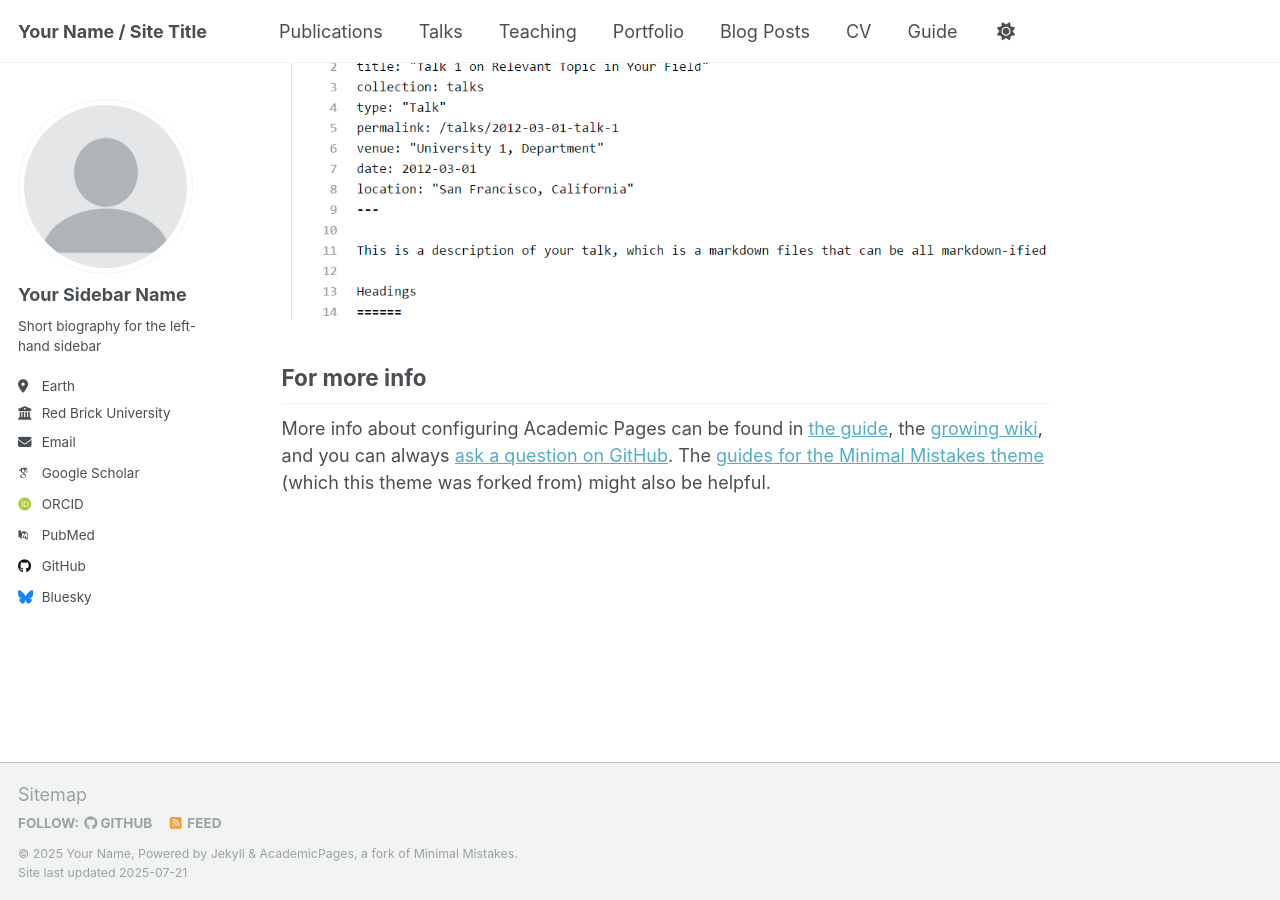
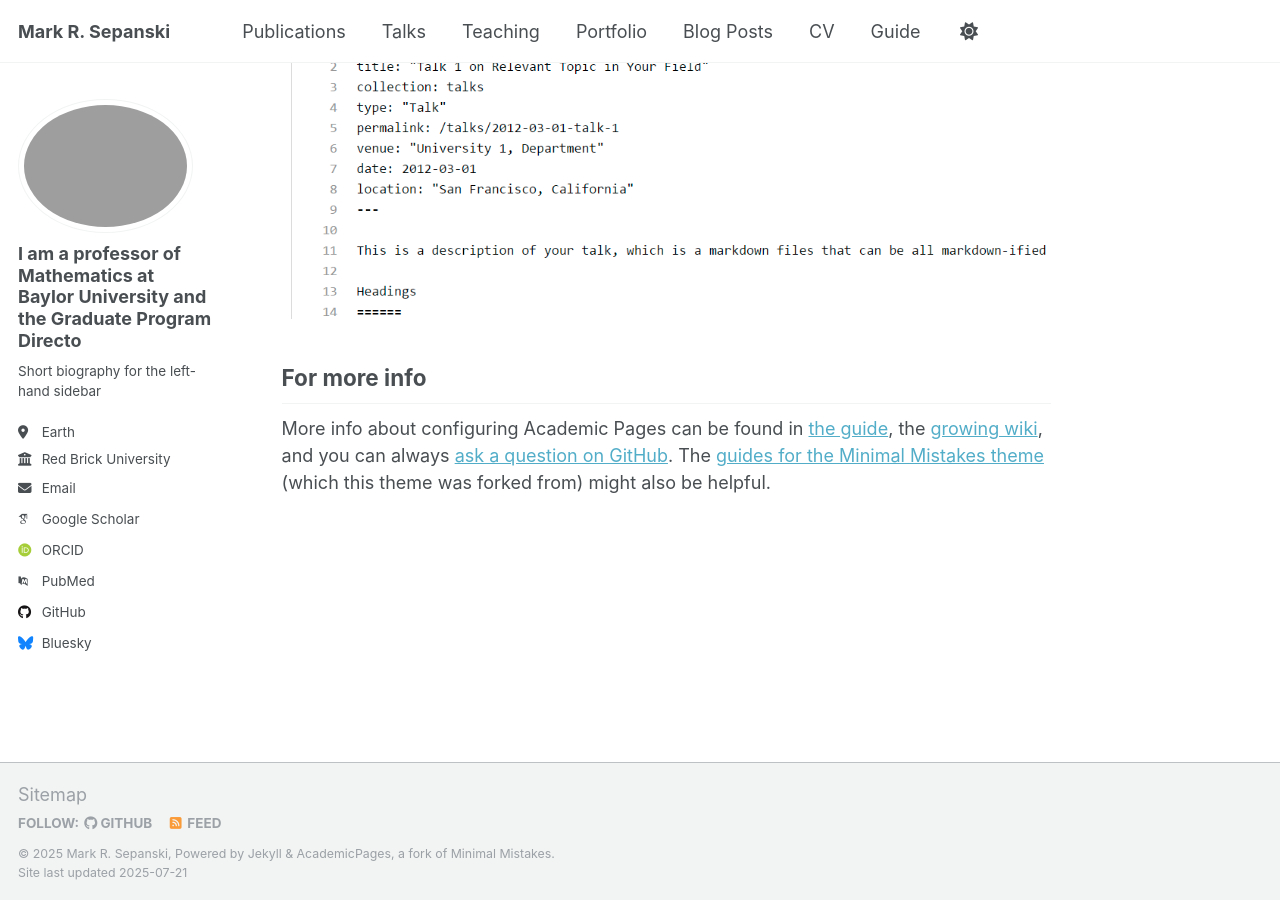
Before and after one commit to mrsepanski/mrsepanski.github.io, a Jekyll site: the page built from _pages/about.md, in a window 1280 px wide and 900 px high, scrolled down 2880 px. Built offline with Jekyll 4.4.1, drawn with Linux system fonts in a browser that asks for light colours; some web fonts are replaced; a script that is not in the unit is left out.

Commit message:
Update _config.yml

```diff
--- a/_config.yml
+++ b/_config.yml
@@ -9,9 +9,9 @@
 # Basic Site Settings
 locale                   : "en-US"
 site_theme               : "default"
-title                    : "Your Name / Site Title"
+title                    : "Mark R. Sepanski"
 title_separator          : "-"
-name                     : &name "Your Name"
+name                     : &name "Mark R. Sepanski"
 description              : &description "personal description"
 url                      : https://academicpages.github.io # the base hostname & protocol for your site e.g. "https://[your GitHub username].github.io" or if you already have some other page hosted on Github then use "https://[your GitHub username].github.io/[Your Repo Name]"
 baseurl                  : "" # the subpath of your site, e.g. "/blog"
@@ -22,8 +22,8 @@ repository               : "academicpages/academicpages.github.io"
 #               Additional customization can be done by editing /_includes/author-profile.html
 author:
   # Biographic information
-  avatar           : "profile.png"
-  name             : "Your Sidebar Name"
+  avatar           : "MS-profile.png"
+  name             : "I am a professor of Mathematics at Baylor University and the Graduate Program Directo"
   pronouns         : # example: "she/her"
   bio              : "Short biography for the left-hand sidebar"
   location         : "Earth"
```
